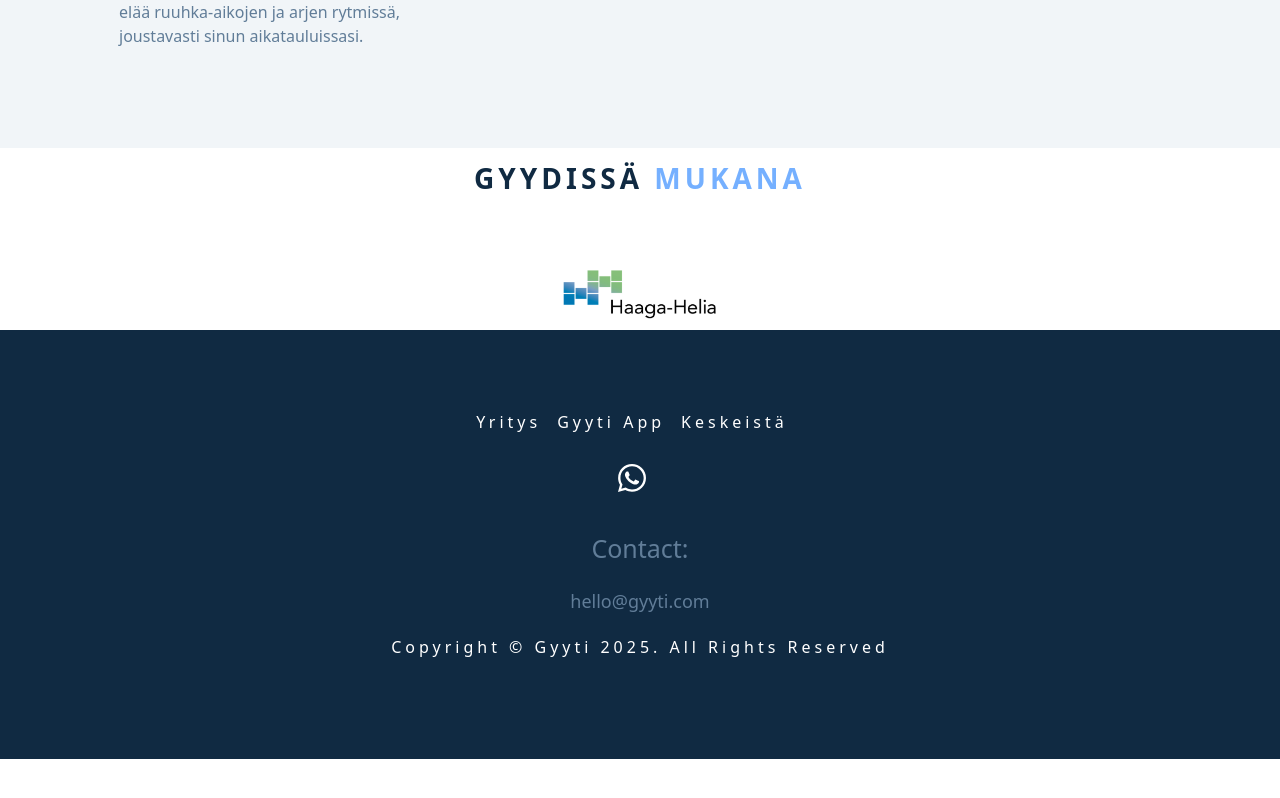
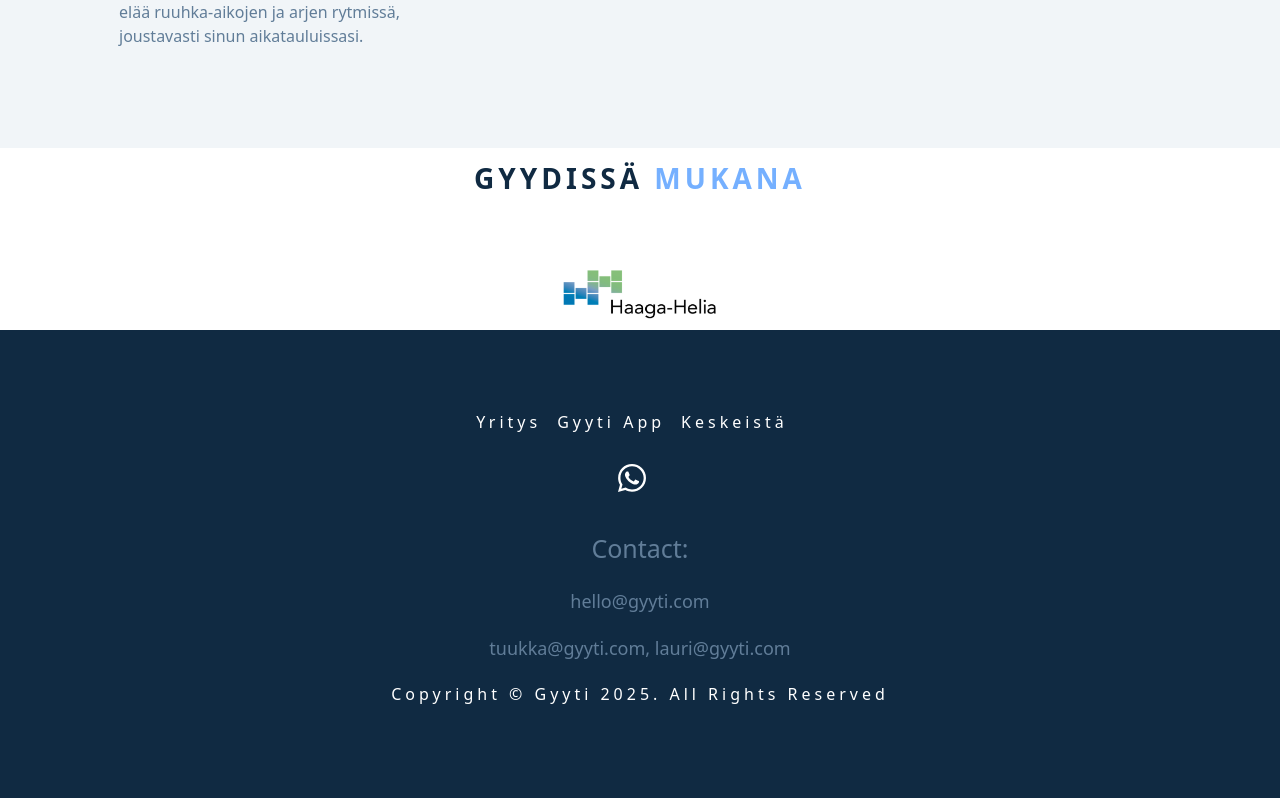
Before and after one commit to TuukkaUusitalo/gyytiWeb2, a React (Vite) app: page / in a window 1280 px wide. Shown: the part 1954-2752 px from the top of the page. Before the commit the page ends 2713 px from the top, so only its background shows below. Built offline with nearby package versions, Linux system fonts and the light colour scheme.

Commit message:
Update Footer.jsx

```diff
--- a/src/components/Footer.jsx
+++ b/src/components/Footer.jsx
@@ -12,6 +12,9 @@
       <p style={{fontSize: '18px', textAlign: 'center'}}>
         hello@gyyti.com
       </p>
+      <p style={{fontSize: '18px', textAlign: 'center'}}>
+        tuukka@gyyti.com, lauri@gyyti.com
+      </p>
       <p className="copyright">
         copyright © Gyyti<span id="date">2025</span>. all rights
         reserved
```
